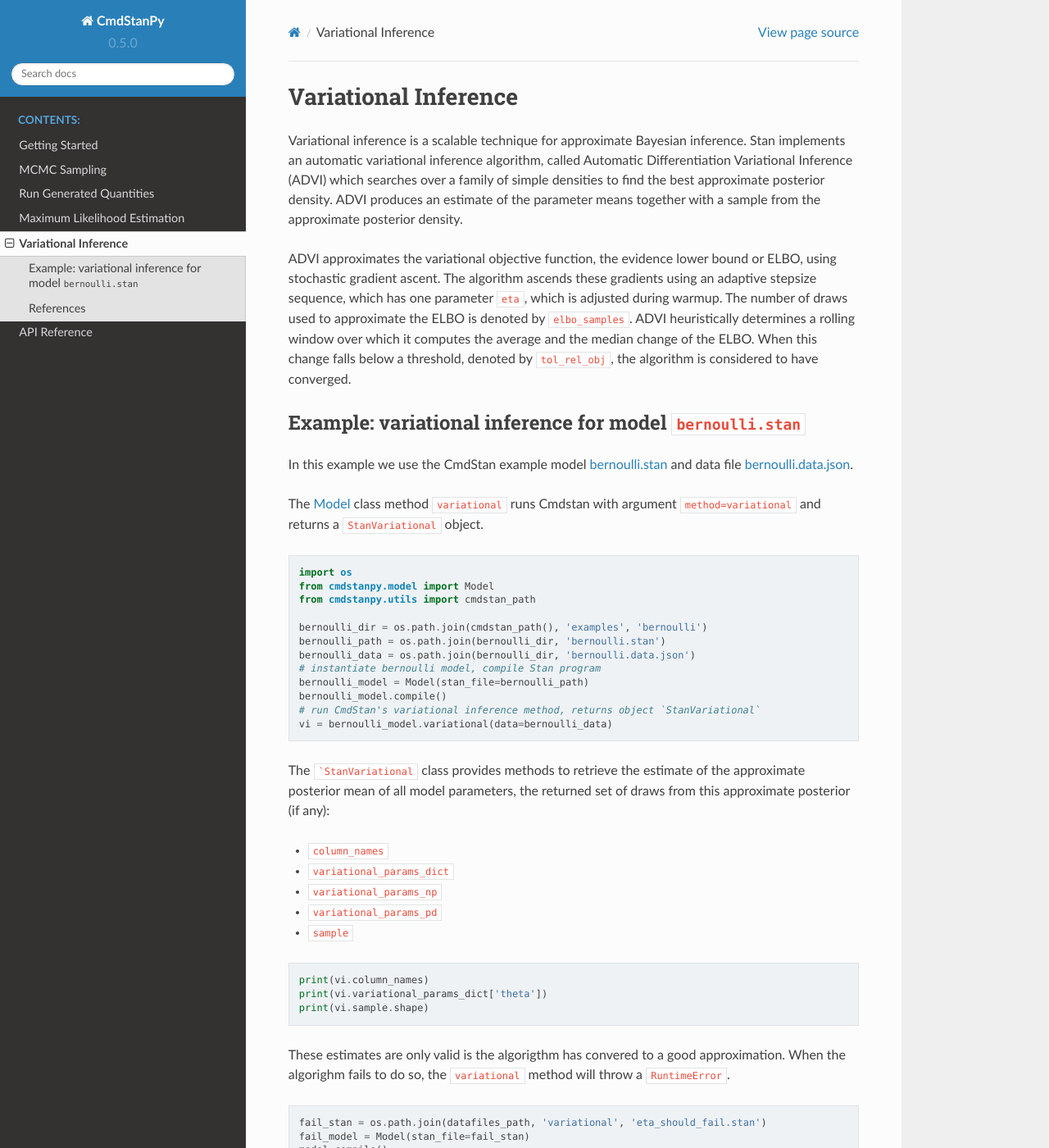
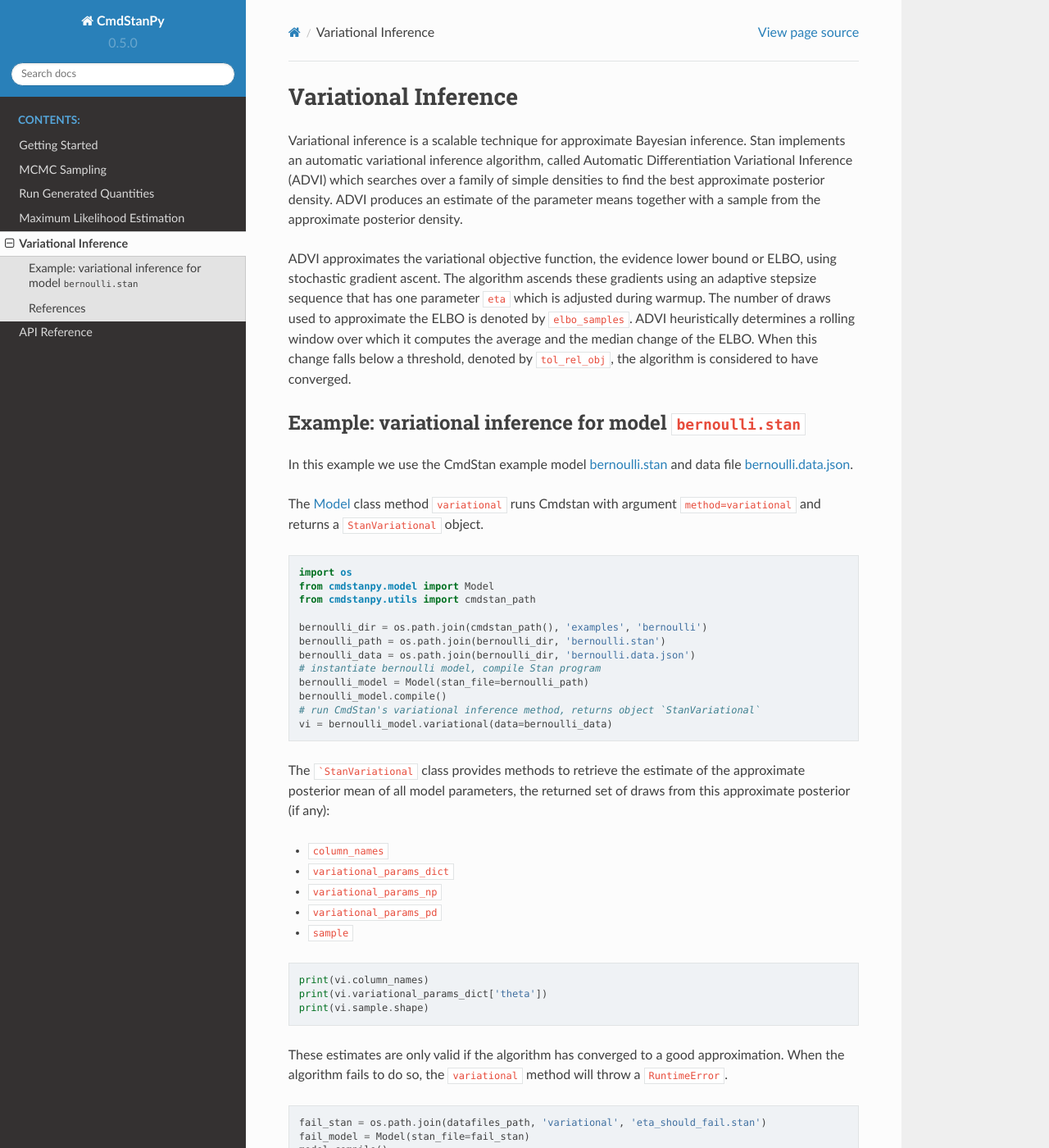
Before and after one commit to stan-dev/cmdstanpy, a Sphinx documentation site: the page built from docs/advi.rst, in a window 1280 px wide and 1400 px high. Shown: the whole window at 82% size. Built offline with Sphinx 7.4.7 and the Read the Docs theme 2.0.0, drawn with Linux system fonts in a browser that asks for light colours; formulas are drawn with MathJax 3.

```diff
--- a/docs/advi.rst
+++ b/docs/advi.rst
@@ -11,8 +11,8 @@
 
 ADVI approximates the variational objective function, the evidence lower bound or ELBO,
 using stochastic gradient ascent.
-The algorithm ascends these gradients using an adaptive stepsize sequence,
-which has one parameter ``eta``, which is adjusted during warmup.
+The algorithm ascends these gradients using an adaptive stepsize sequence
+that has one parameter ``eta`` which is adjusted during warmup.
 The number of draws used to approximate the ELBO is denoted by ``elbo_samples``.
 ADVI heuristically determines a rolling window over which it computes
 the average and the median change of the ELBO.
@@ -64,8 +64,8 @@
     print(vi.variational_params_dict['theta'])
     print(vi.sample.shape)
 
-These estimates are only valid is the algorigthm has convered to a good
-approximation. When the algorighm fails to do so, the ``variational``
+These estimates are only valid if the algorithm has converged to a good
+approximation. When the algorithm fails to do so, the ``variational``
 method will throw a ``RuntimeError``.
 
 .. code:: ipython3
```
Also changed, not shown: docs/notebooks/MCMC Sampling.ipynb (added), docs/notebooks/Maximum Likelihood Estimation.ipynb (added), docs/notebooks/Variational Inference.ipynb.
